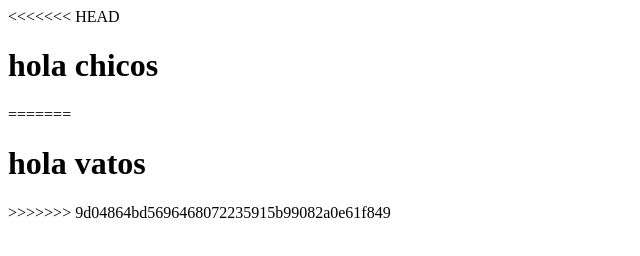
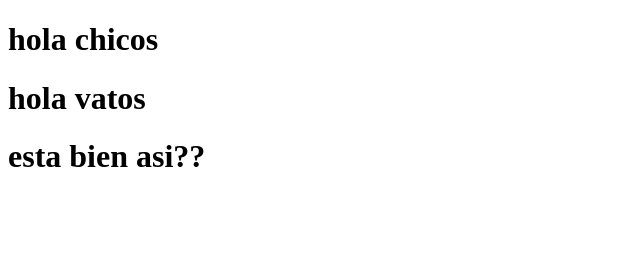
Before and after one commit to julianlopezsardi/practica, a plain HTML site: page index.html in a window 1280 px wide. Shown: the whole page, without its empty margins (0-640 px from the left). Drawn offline with Linux system fonts and the light colour scheme.

Commit message:
esta bien esto?

```diff
--- a/index.html
+++ b/index.html
@@ -7,12 +7,10 @@
     <title>Document</title>
 </head>
 <body>
-<<<<<<< HEAD
     <h1>hola chicos</h1>
 
 
-=======
     <h1>hola vatos</h1>
->>>>>>> 9d04864bd5696468072235915b99082a0e61f849
 </body>
+<h1>esta bien asi??</h1>
 </html>
```
